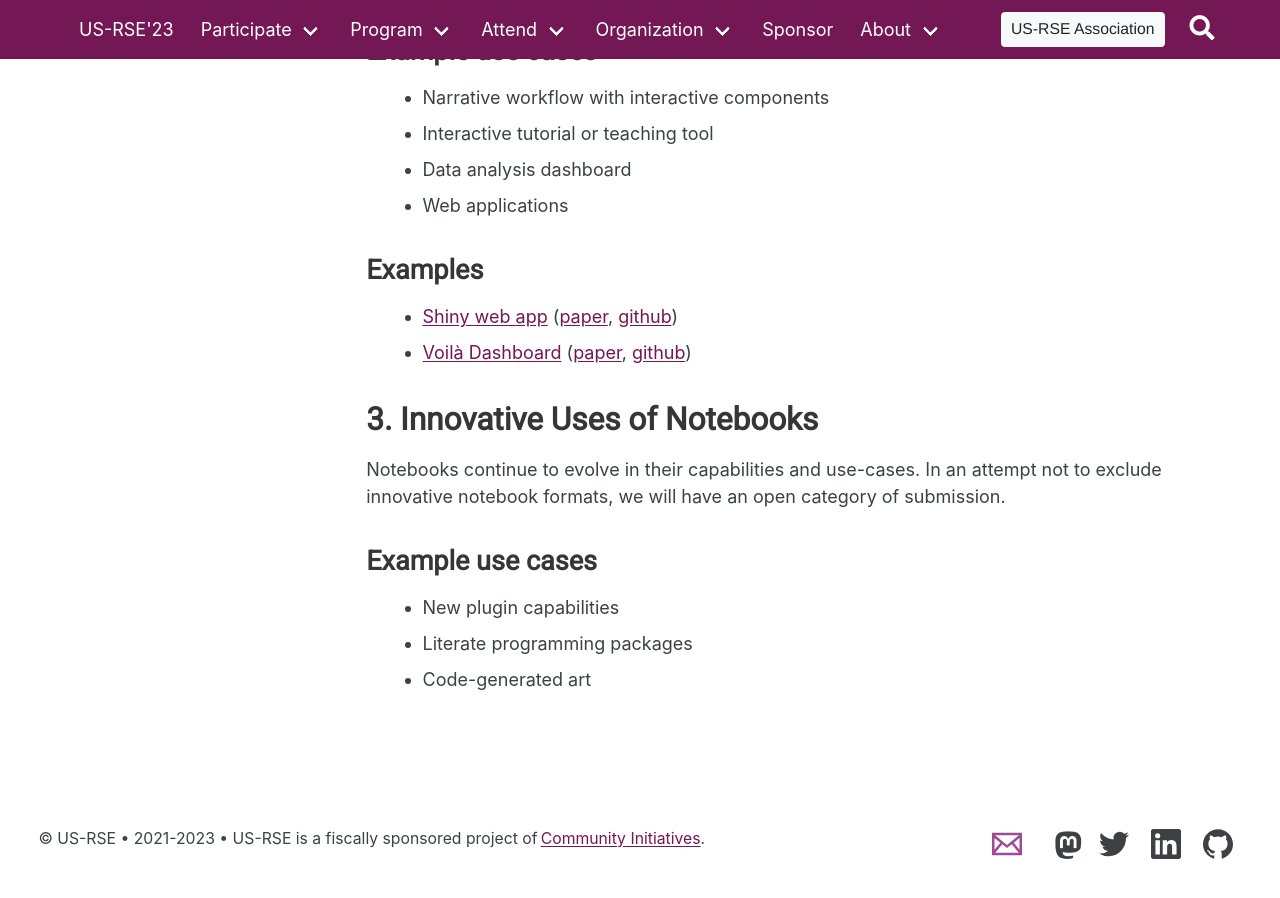
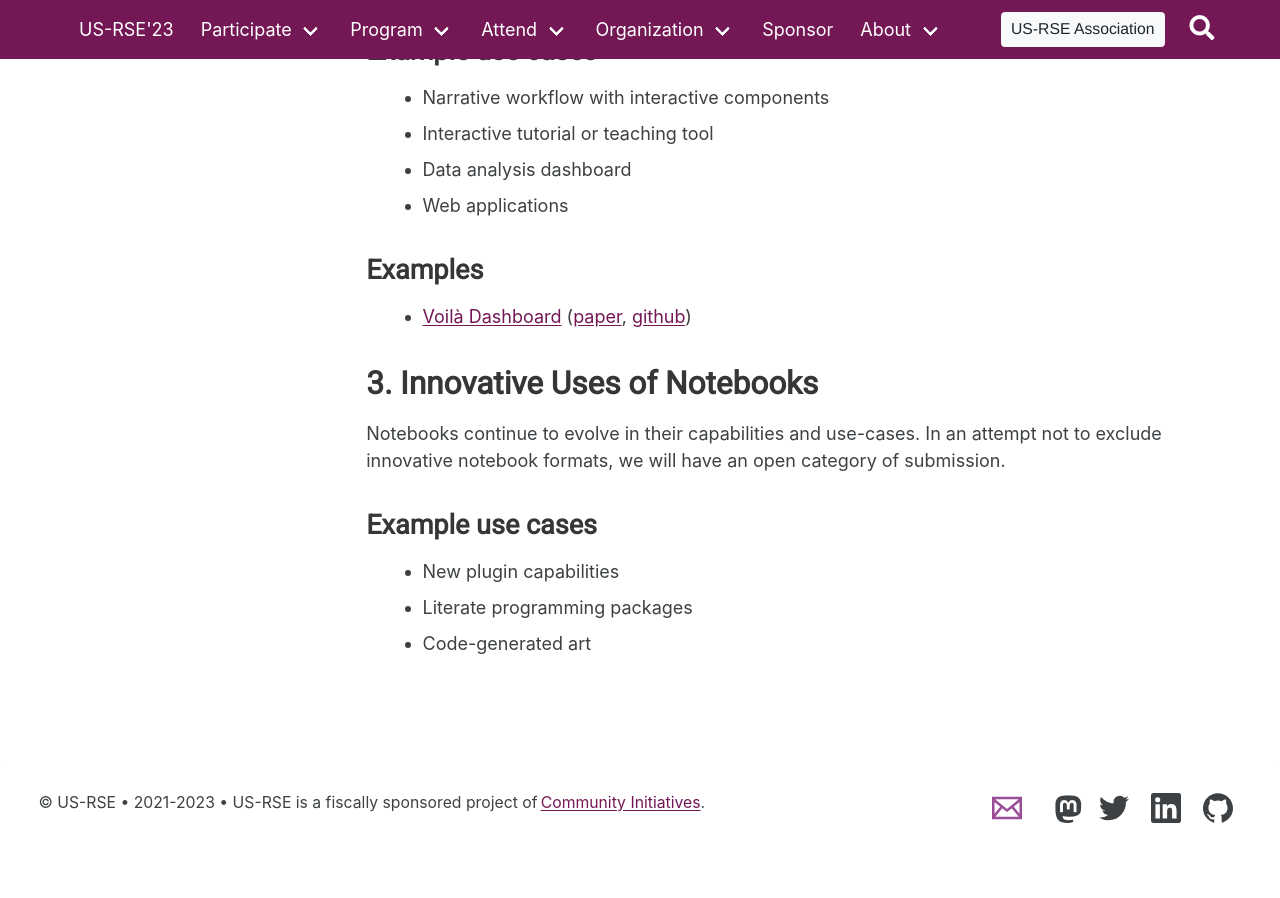
Before and after one commit to USRSE/usrse23, a Jekyll site: the page built from pages/participate/notebook-submissions.md, in a window 1280 px wide and 900 px high, scrolled down 1573 px. Built offline with Jekyll 4.4.1, drawn with Linux system fonts in a browser that asks for light colours; a style sheet for code colours, icons or effects is not loaded; after the commit the page ends 2437 px from its top, so only the background shows below that.

Commit message:
Remove shiny app example

```diff
--- a/pages/participate/notebook-submissions.md
+++ b/pages/participate/notebook-submissions.md
@@ -60,7 +60,6 @@ Value comes from the interactive elements of the notebooks, are often executed n
 
 ### Examples
 
-- [Shiny web app](http://www.graphbio1.com/en/) ([paper](https://doi.org/10.3389/fgene.2022.957317), [github](https://github.com/databio2022/GraphBio))
 - [Voilà Dashboard](https://mybinder.org/v2/gh/zolabar/iexfinder/main?urlpath=voila%2Frender%2F/iexfinder_voila.ipynb) ([paper](https://doi.org/10.5281/zenodo.5707405), [github](https://github.com/zolabar/IexFinder))
 
 ## 3. Innovative Uses of Notebooks
```
